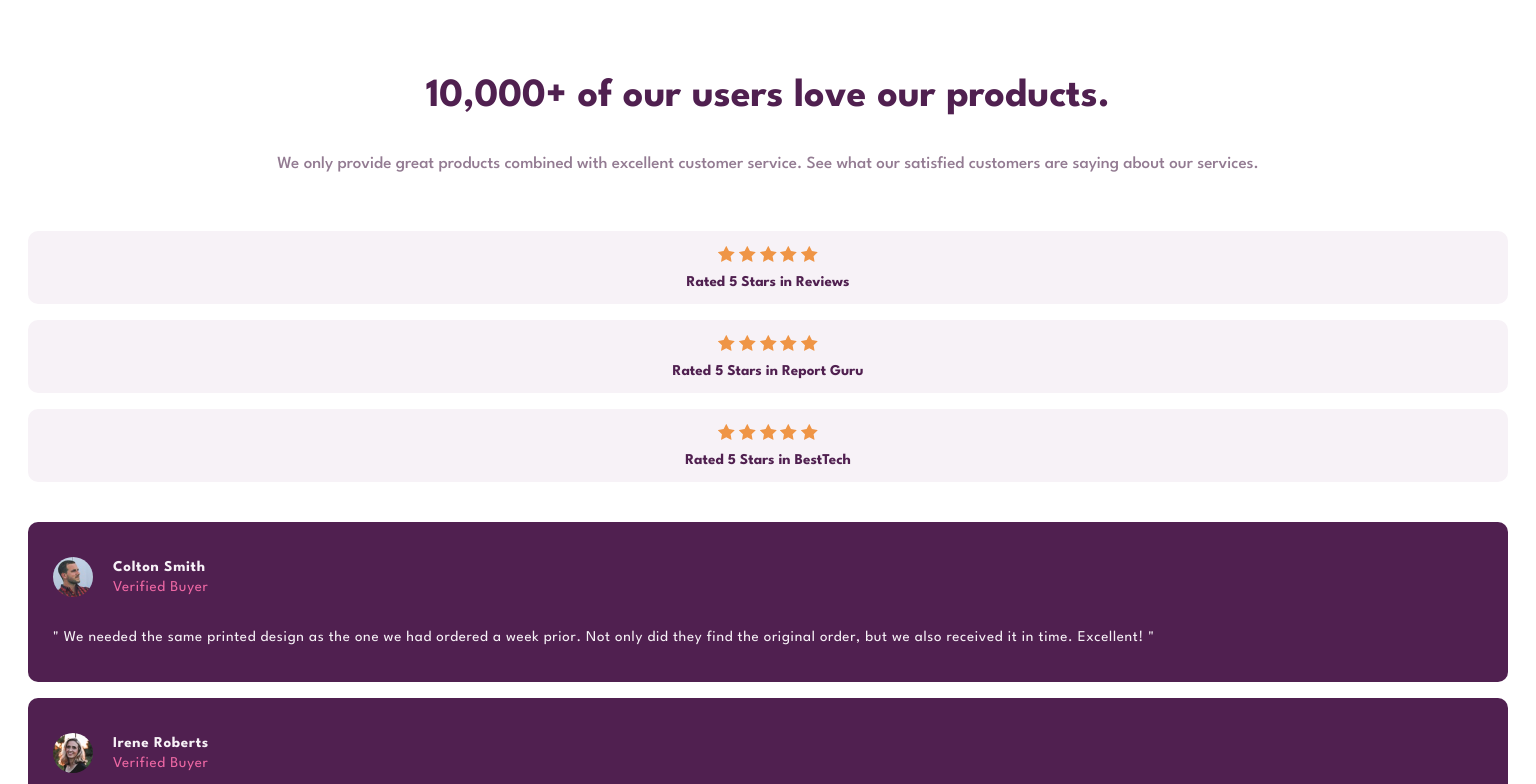
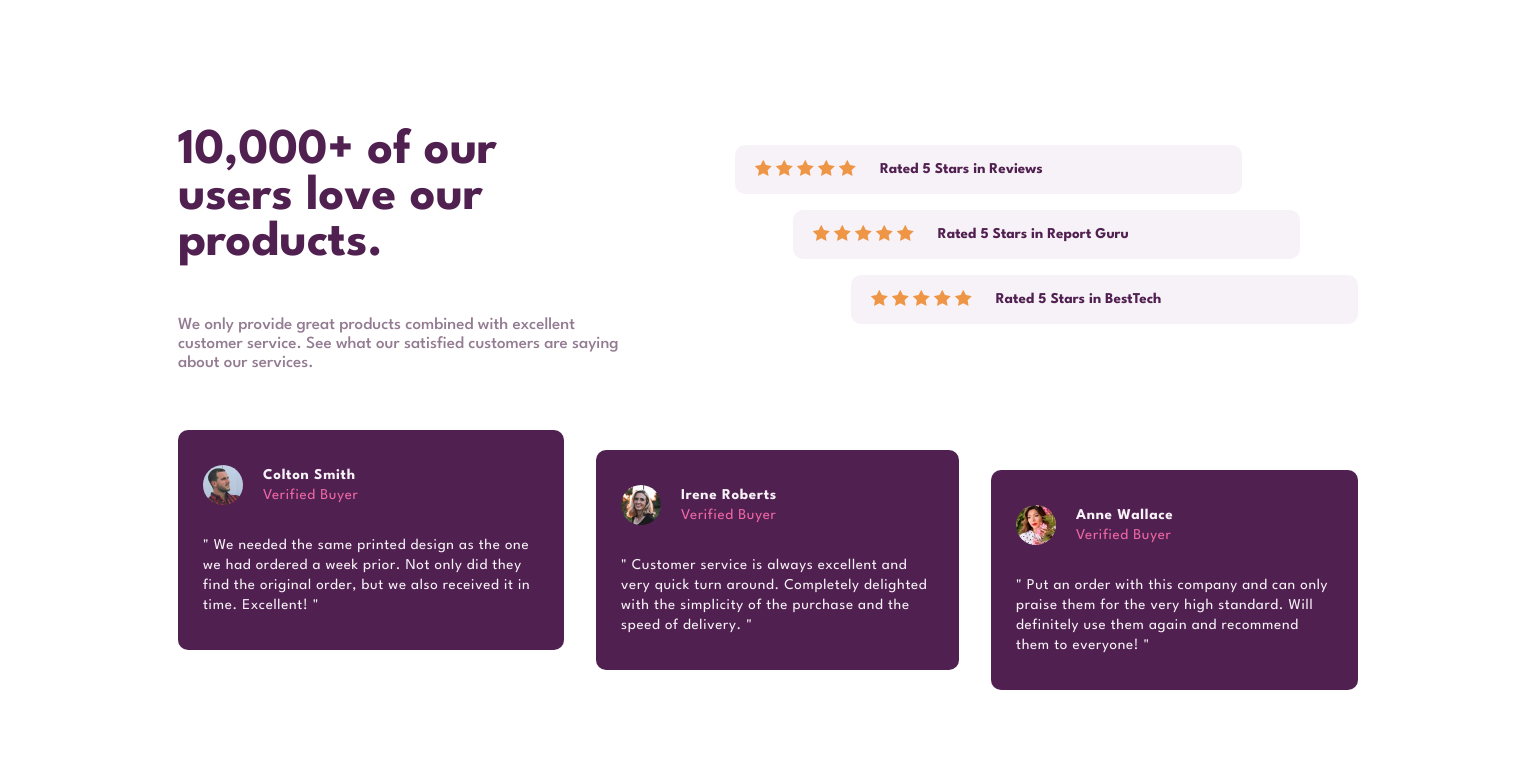
Before and after one commit to mwojnar96/social-proof-section-master, a plain HTML site: page index.html in a window 1536 px wide. Shown: the top 784 px of the page. Drawn offline with Linux system fonts and the light colour scheme.

Commit message:
#3. Added responsive design for 3 different screen sizes

```diff
--- a/index.html
+++ b/index.html
@@ -31,7 +31,7 @@
       </section>
       <section id="ratings">
 
-        <div class="rating">
+        <div class="rating rating-flex-start">
           <div class="stars">
             <img src="./images/icon-star.svg" alt="star-icon"/>
             <img src="./images/icon-star.svg" alt="star-icon"/>
@@ -39,10 +39,10 @@
             <img src="./images/icon-star.svg" alt="star-icon"/>
             <img src="./images/icon-star.svg" alt="star-icon"/>
           </div>
-          Rated 5 Stars in Reviews
+            Rated 5 Stars in Reviews
         </div>
 
-        <div class="rating">
+        <div class="rating rating-flex-center">
           <div class="stars">
             <img src="./images/icon-star.svg" alt="star-icon"/>
             <img src="./images/icon-star.svg" alt="star-icon"/>
@@ -53,7 +53,7 @@
           Rated 5 Stars in Report Guru
         </div>
 
-        <div class="rating">
+        <div class="rating rating-flex-end">
           <div class="stars">
             <img src="./images/icon-star.svg" alt="star-icon"/>
             <img src="./images/icon-star.svg" alt="star-icon"/>
@@ -65,7 +65,7 @@
         </div>
       </section>
       <section id="reviews">
-        <div class="review">
+        <div class="review rev-flex-start">
           <div class="user">
             <img src="./images/image-colton.jpg" alt="user-profile-picure"/>
             <p>
@@ -80,7 +80,7 @@
             Excellent! "
           </p>
           </div>
-        <div class="review">
+        <div class="review rev-flex-center">
           <div class="user">
             <img src="./images/image-irene.jpg" alt="user-profile-picure"/>
             <p>
@@ -94,7 +94,7 @@
             delighted with the simplicity of the purchase and the speed of delivery. "
           </p>
           </div>
-        <div class="review">
+        <div class="review rev-flex-end">
           <div class="user">
             <img src="./images/image-anne.jpg" alt="user-profile-picure"/>
             <p>
--- a/style.css
+++ b/style.css
@@ -16,6 +16,7 @@ body {
   padding: 30px 20px;
   margin-left: auto;
   margin-right: auto;
+  margin-bottom: 30px;
 
   display: grid;
   grid-template-columns: 1fr;
@@ -46,7 +47,6 @@ body {
 
 .rating {
   padding: 15px 0;
-  flex-grow: 1;
   background-color: hsl(300, 24%, 96%);
   border-radius: 10px;
   overflow: hidden;
@@ -98,3 +98,101 @@ body {
 .rank {
   color: hsl(333, 80%, 67%);
 }
+
+/*tablet design*/
+
+@media (min-width: 700px) {
+  #container {
+    grid-template-columns: 1fr 1fr;
+    column-gap: 3rem;
+    padding-left: 3rem;
+    padding-right: 3rem;
+  }
+
+  #text {
+    text-align: left;
+  }
+
+  #ratings {
+    justify-content: center;
+  }
+
+  #reviews {
+    grid-column: span 2;
+    flex-direction: column;
+    gap: 2rem;
+  }
+
+}
+
+/* desktop design */
+
+@media (min-width:1410px) {
+  #container {
+    grid-template-columns: 1.25fr 1.75fr;
+    padding: 70px 170px;
+    column-gap: 7rem;
+  }
+
+  /* text properties */
+
+  #text {
+    text-align: left;
+  }
+
+  #text h1 {
+    font-size: 50px;
+  }
+
+  /* rating properties */
+
+  #ratings {
+    justify-content: center;
+  }
+
+  #ratings > * {
+    display: flex;
+    align-items: center;
+    gap: 1.5rem;
+    padding-left: 20px;
+    padding-right: 20px;
+    width: 75%;
+  }
+
+  .stars {
+    margin-bottom: 0;
+  }
+
+  .rating-flex-start {
+    align-self: flex-start;
+  }
+
+  .rating-flex-center {
+    align-self: center;
+  }
+
+  .rating-flex-end {
+    align-self: flex-end;
+  }
+
+  /* reviews properties */
+
+  #reviews {
+    height: 260px;
+    grid-column: span 2;
+    flex-direction: row;
+    gap: 2rem;
+  }
+
+  .rev-flex-start {
+    align-self: flex-start;
+  }
+
+  .rev-flex-center {
+    align-self: center;
+  }
+
+  .rev-flex-end {
+    align-self: flex-end;
+  }
+}
```
